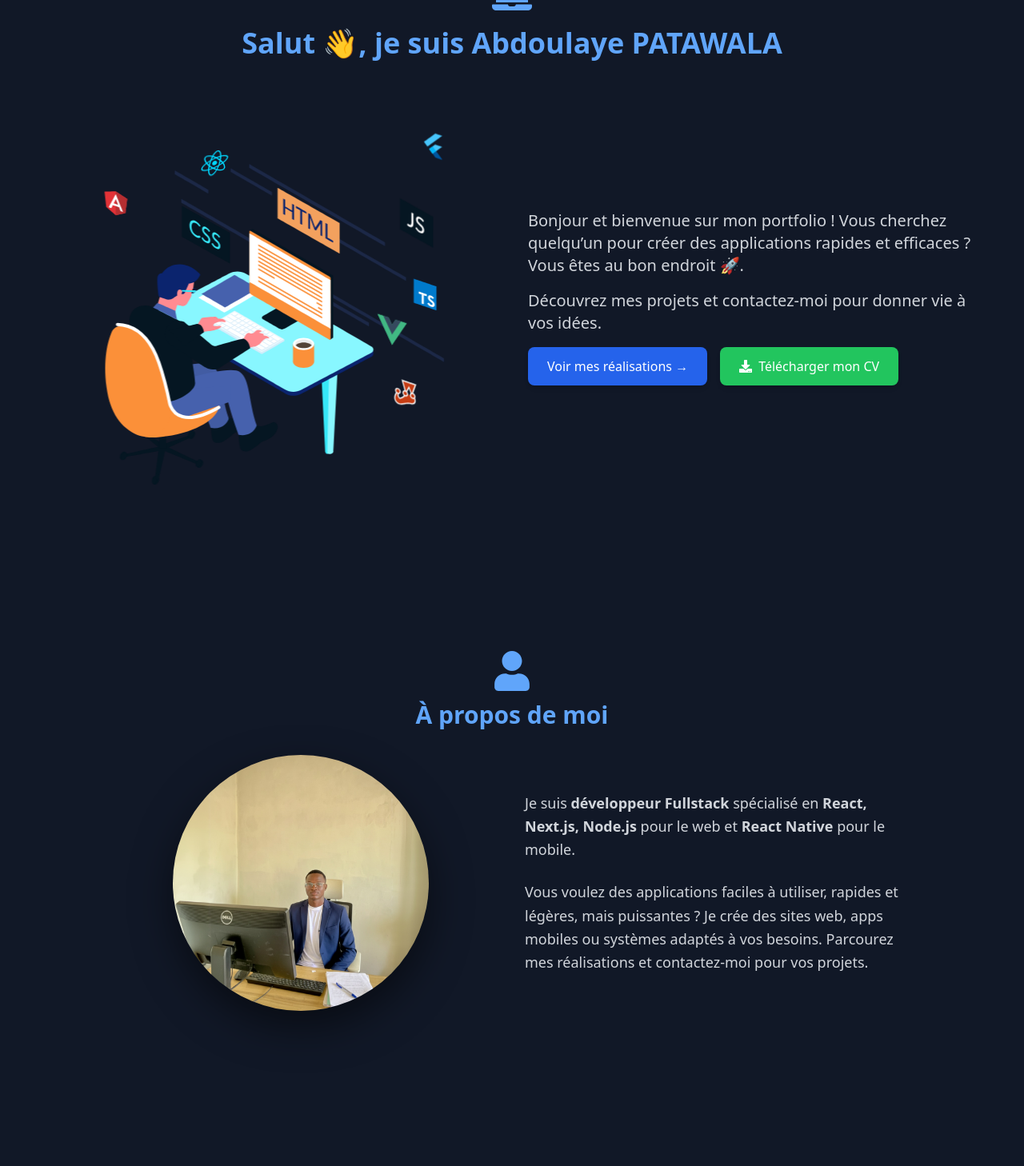
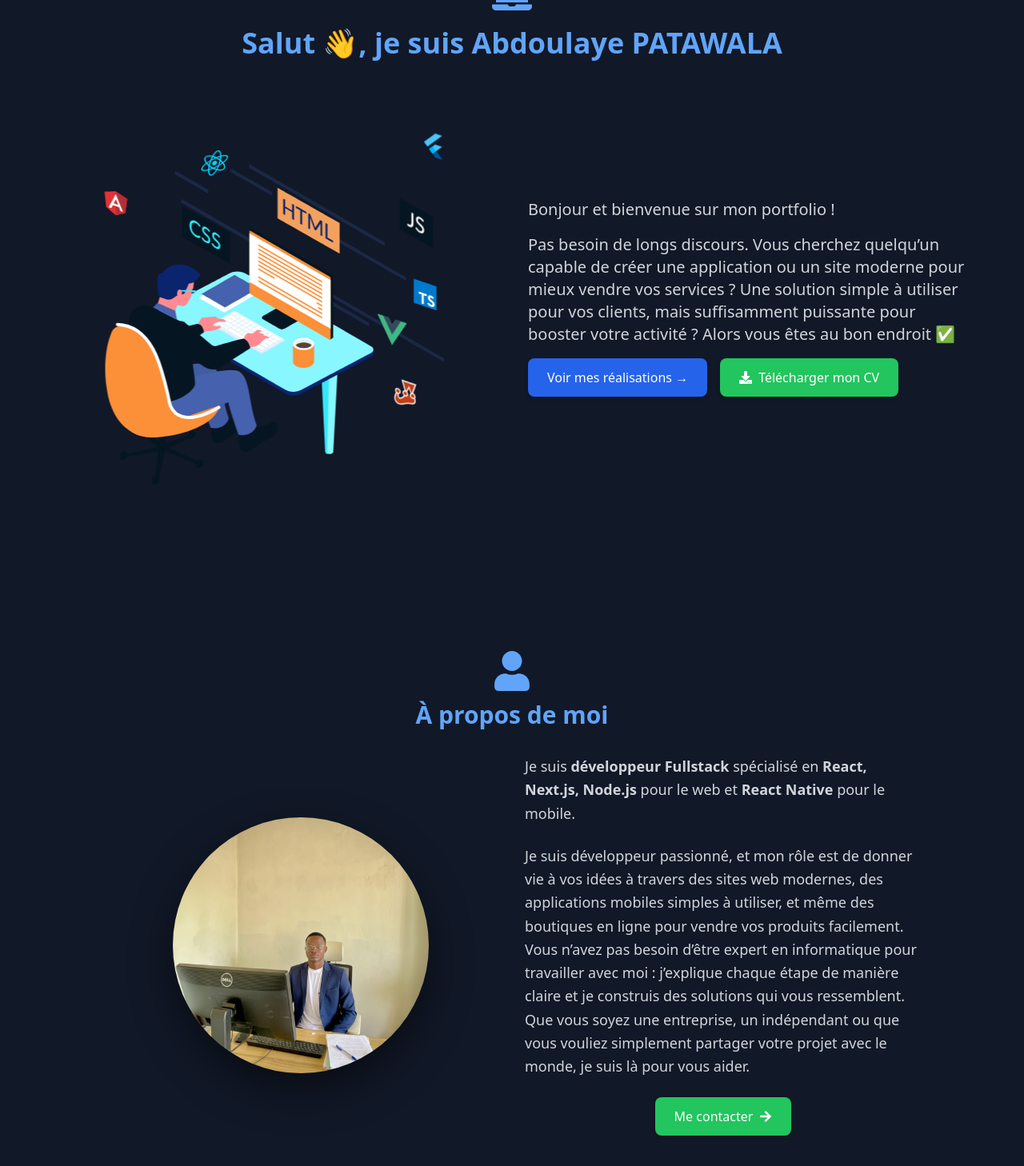
Before and after one commit to PATAWALA/myportfolio, a Next.js app: page / in a window 1280 px wide. Shown: the part 160-1618 px from the top of the page at 80% size. Built offline with nearby package versions, Linux system fonts and the light colour scheme.

Commit message:
Modif sur la redirection

```diff
--- a/src/app/about/page.tsx
+++ b/src/app/about/page.tsx
@@ -1,7 +1,7 @@
 "use client"
 import { useState } from "react"
 import { motion, AnimatePresence } from "framer-motion"
-import { FaUser } from "react-icons/fa"
+import { FaUser,FaArrowRight } from "react-icons/fa"
 
 export default function About() {
   const [isOpen, setIsOpen] = useState(false)
@@ -46,8 +46,18 @@ export default function About() {
             et <span className="font-semibold">React Native</span> pour le mobile.
           </p>
           <p className="text-gray-700 dark:text-gray-300 text-lg leading-relaxed">
-            Vous voulez des applications faciles à utiliser, rapides et légères, mais puissantes ? Je crée des sites web, apps mobiles ou systèmes adaptés à vos besoins. Parcourez mes réalisations et contactez-moi pour vos projets.
+            Je suis développeur passionné, et mon rôle est de donner vie à vos idées à travers des sites web modernes, des applications mobiles simples à utiliser, et même des boutiques en ligne pour vendre vos produits facilement.
+            Vous n’avez pas besoin d’être expert en informatique pour travailler avec moi : j’explique chaque étape de manière claire et je construis des solutions qui vous ressemblent. Que vous soyez une entreprise, un indépendant ou que vous vouliez simplement partager votre projet avec le monde, je suis là pour vous aider.
           </p>
+                {/* Bouton Me contacter */}
+                <div className="flex justify-center mt-12">
+                  <a
+                    href="#contact"
+                    className="inline-flex items-center gap-2 px-6 py-3 bg-green-600 dark:bg-green-500 text-white rounded-lg shadow hover:bg-green-700 dark:hover:bg-green-600 transition"
+                  >
+                    Me contacter <FaArrowRight />
+                  </a>
+                </div>
         </div>
       </motion.div>
 
--- a/src/app/head.tsx
+++ b/src/app/head.tsx
@@ -1,6 +1,6 @@
 export default function Head() {
-  const siteUrl = "https://myportfolio-sable-chi-93.vercel.app/";
-  const socialImage = `${siteUrl}/social-preview.png`;
+  const siteUrl = "https://myportfolio-sable-chi-93.vercel.app";
+  const socialImage = `${siteUrl}/socialpreview.png`;
 
   return (
     <>
--- a/src/app/page.tsx
+++ b/src/app/page.tsx
@@ -64,10 +64,12 @@ export default function Page() {
 
           <div className="w-full md:w-1/2 mt-6 md:mt-0 text-center md:text-left space-y-4">
             <p className="text-gray-700 dark:text-gray-300 text-lg sm:text-xl leading-relaxed">
-              Bonjour et bienvenue sur mon portfolio ! Vous cherchez quelqu’un pour créer des applications rapides et efficaces ? Vous êtes au bon endroit 🚀.
+              Bonjour et bienvenue sur mon portfolio !
             </p>
             <p className="text-gray-700 dark:text-gray-300 text-lg sm:text-xl leading-relaxed">
-              Découvrez mes projets et contactez-moi pour donner vie à vos idées.
+              Pas besoin de longs discours. Vous cherchez quelqu’un capable de créer une application ou un site moderne pour mieux vendre vos services ?
+              Une solution simple à utiliser pour vos clients, mais suffisamment puissante pour booster votre activité ?
+              Alors vous êtes au bon endroit ✅
             </p>
 
             <div className="flex flex-col sm:flex-row gap-4 justify-center md:justify-start mt-4">
--- a/src/app/projects/page.tsx
+++ b/src/app/projects/page.tsx
@@ -100,7 +100,7 @@ export default function Projects() {
 
       <div className="flex justify-center mt-8 md:mt-10">
         <a
-          href="/contact"
+          href="#contact"
           className="inline-flex items-center gap-2 px-6 py-2.5 md:py-3 bg-green-600 dark:bg-green-500 text-white rounded-lg shadow hover:bg-green-700 dark:hover:bg-green-600 transition"
         >
           Me contacter directement <FaArrowRight />
--- a/src/app/skills/page.tsx
+++ b/src/app/skills/page.tsx
@@ -60,7 +60,7 @@ export default function Skills() {
       {/* Bouton Me contacter */}
       <div className="flex justify-center mt-12">
         <a
-          href="/contact"
+          href="#contact"
           className="inline-flex items-center gap-2 px-6 py-3 bg-green-600 dark:bg-green-500 text-white rounded-lg shadow hover:bg-green-700 dark:hover:bg-green-600 transition"
         >
           Me contacter <FaArrowRight />
```
Also changed, not shown: 1 other file (tests, documents, lock files or other folders).
